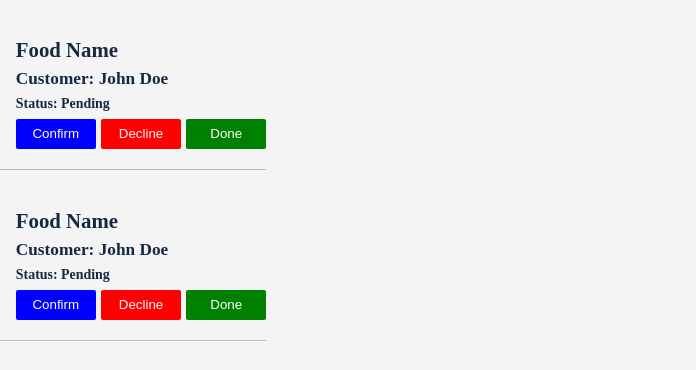
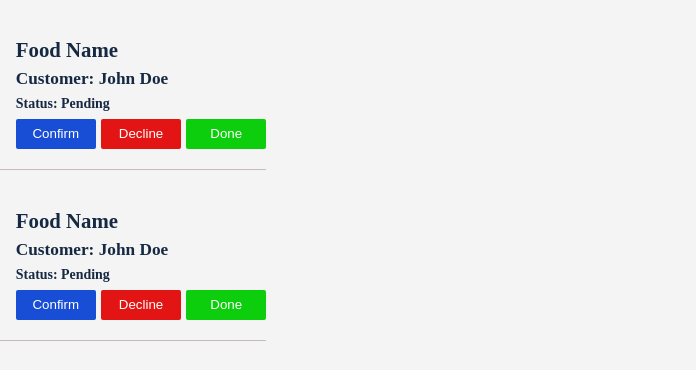
Before and after one commit to Tonerolima/Fast-Food-Fast, a plain HTML site: page UI/admin.html in a window 1280 px wide. Shown: the part 206-576 px from the top of the page, 584-1280 px from the left. Drawn offline with Linux system fonts and the light colour scheme.

Commit message:
change button colors

```diff
--- a/UI/css/admin.css
+++ b/UI/css/admin.css
@@ -89,15 +89,15 @@ body {
 }
 
 .confirm {
-  background: blue;
+  background: rgb(24, 77, 213);
 }
 
 .decline {
-  background: red;
+  background: rgb(226, 20, 20);
 }
 
 .complete {
-  background: green;
+  background: rgb(13, 206, 13);
 }
 
 @media screen and (max-width: 700px) {
```
